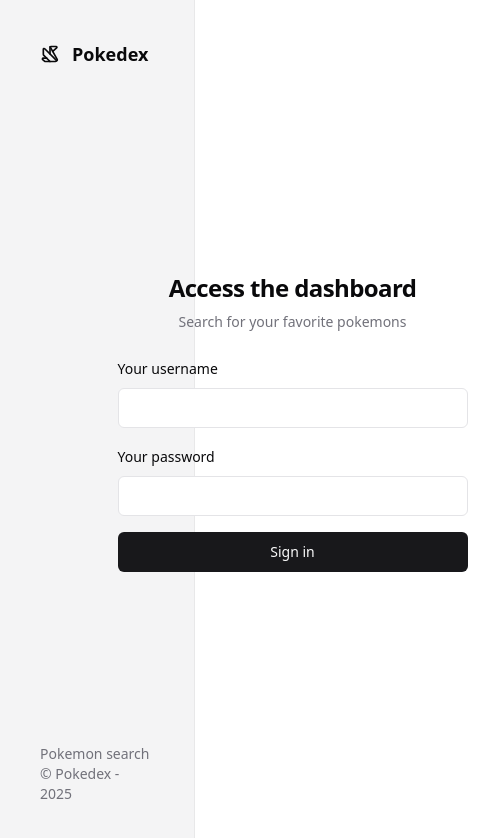
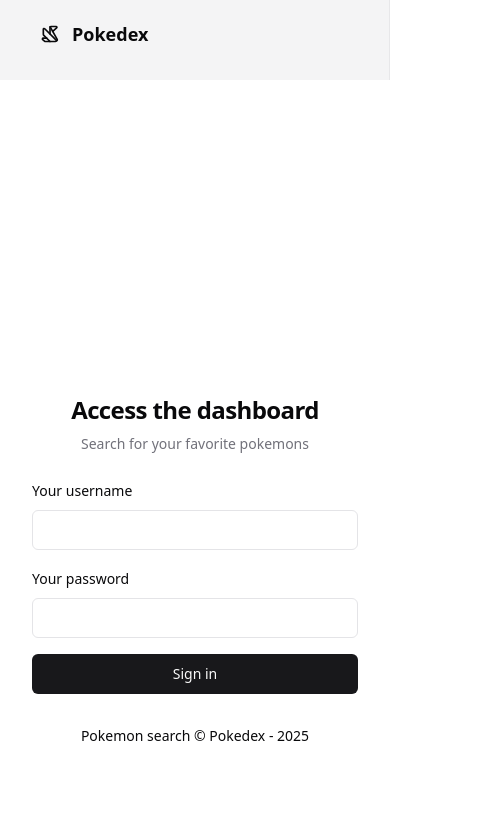
Before and after one commit to pamelasantoss/pokedex, a React (Vite) app: page /sign-in in a window 390 px wide. Shown: the top 838 px of the page, 500 px wide, since content can reach past the window. Built offline with nearby package versions, Linux system fonts and the light colour scheme.

Commit message:
fix: mobile layout for sign in page

```diff
--- /dev/null
+++ b/src/hooks/useMobile/index.tsx
@@ -0,0 +1,27 @@
+import { useEffect, useState } from "react"
+
+export function useMobile() {
+  const [isMobile, setIsMobile] = useState(false)
+
+  const handleScreenSize = () => {
+    if (window.innerWidth <= 768) {
+      setIsMobile(true)
+    } else {
+      setIsMobile(false)
+    }
+  }
+
+  useEffect(() => {
+    handleScreenSize()
+
+    window.addEventListener("resize", handleScreenSize)
+
+    return () => {
+      window.removeEventListener("resize", handleScreenSize)
+    }
+  }, [])
+
+  return {
+    isMobile
+  }
+}
--- a/src/pages/_layouts/AuthLayout.tsx
+++ b/src/pages/_layouts/AuthLayout.tsx
@@ -1,21 +1,32 @@
 import { Origami } from "lucide-react"
 import { Outlet } from "react-router-dom"
+import { useMobile } from "../../hooks/useMobile"
 
 export function AuthLayout() {
+  const { isMobile } = useMobile()
+
   return (
-    <div className="grid min-h-screen grid-cols-2 antialiased">
-      <div className="flex h-full flex-col justify-between border-r border-foreground/5 bg-muted p-10 text-muted-foreground">
+    <div className="grid min-h-screen md:grid-cols-2 antialiased">
+      <div className="flex max-h-20 py-5 md:h-full md:max-h-full flex-col justify-between border-r border-foreground/5 bg-muted p-10 text-muted-foreground">
         <div className="flex items-center gap-3 text-lg text-foreground">
           <Origami className="h-5 w-5" />
           <span className="font-semibold">Pokedex</span>
         </div>
-        <footer className="text-sm">
-          Pokemon search &copy; Pokedex - {new Date().getFullYear()}
-        </footer>
+        {!isMobile && (
+          <footer className="text-sm">
+            Pokemon search &copy; Pokedex - {new Date().getFullYear()}
+          </footer>
+        )}
       </div>
 
       <div className="relative flex flex-col items-center justify-center">
         <Outlet />
+
+        {isMobile && (
+          <footer className="text-sm">
+            Pokemon search &copy; Pokedex - {new Date().getFullYear()}
+          </footer>
+        )}
       </div>
     </div>
   )
--- a/src/pages/auth/SignIn.tsx
+++ b/src/pages/auth/SignIn.tsx
@@ -29,8 +29,8 @@ export function SignIn() {
   return (
     <>
       <Helmet title="Login" />
-      <div className="p-8">
-        <div className="flex w-[350px] flex-col justify-center gap-6">
+      <div className="p-8 w-full">
+        <div className="flex w-full md:w-[350px] flex-col justify-center gap-6 m-auto">
           <div className="flex flex-col gap-2 text-center">
             <h1 className="text-2xl font-semibold tracking-tight">
               Access the dashboard
```
